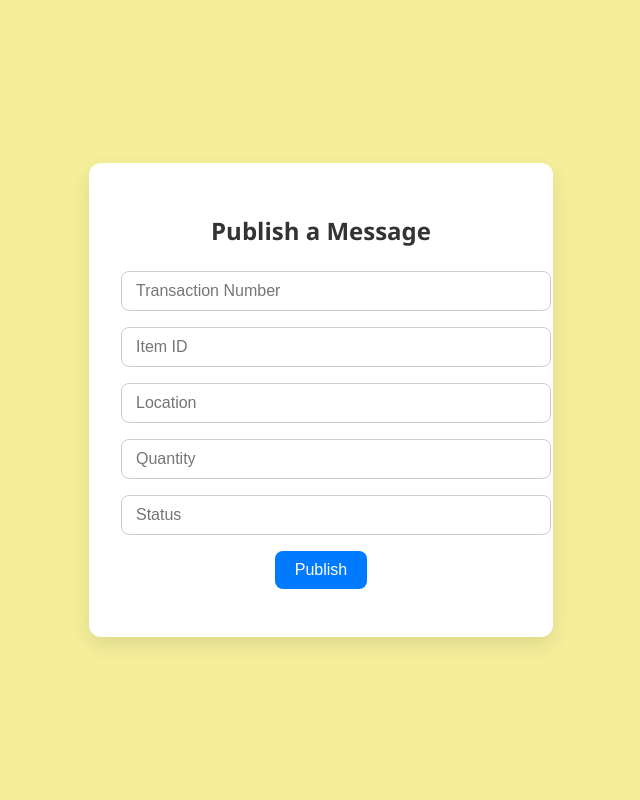
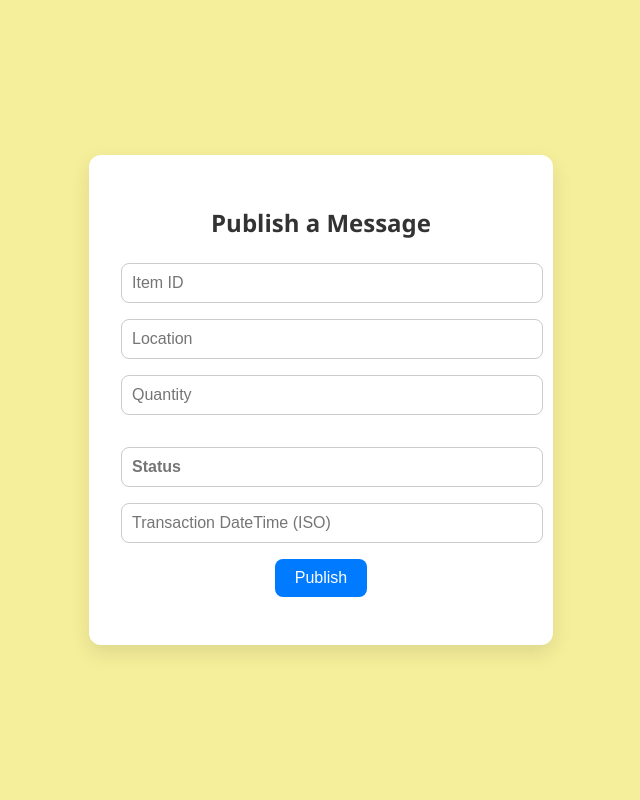
Before and after one commit to kdonjuan/Cloud-Messaging, a Flask app: page / in a window 1280 px wide. Shown: the whole page, without its empty margins (319-959 px from the left). Run offline with Flask 3, Linux system fonts and the light colour scheme.

Commit message:
GUYS ITS WORKINGGGG

```diff
--- a/publisherapi.py
+++ b/publisherapi.py
@@ -2,54 +2,52 @@ import os
 from flask import Flask, request, jsonify, render_template
 from google.cloud import pubsub_v1
 from google.oauth2 import service_account
-from config import PROJECT_ID, TOPIC_ID
+import json
 from db_config import get_db_connection
+from config import PROJECT_ID, TOPIC_ID, GOOGLE_APPLICATION_CREDENTIALS
 
-# Set up paths
-BASE_DIR = os.path.dirname(os.path.abspath(__file__))
-TEMPLATE_DIR = os.path.join(BASE_DIR, "templates")
+# Set up Flask app
+app = Flask(__name__)
 
-# Initialize Flask
-app = Flask(__name__, template_folder=TEMPLATE_DIR)
+# Load service account credentials
+credentials = service_account.Credentials.from_service_account_file(GOOGLE_APPLICATION_CREDENTIALS)
 
-# Load credentials
-credentials_path = os.environ.get("GOOGLE_APPLICATION_CREDENTIALS")
-credentials = service_account.Credentials.from_service_account_file(credentials_path)
-
-# Create Pub/Sub publisher
+# Initialize the Pub/Sub publisher
 publisher = pubsub_v1.PublisherClient(credentials=credentials)
 topic_path = publisher.topic_path(PROJECT_ID, TOPIC_ID)
 
-# Serve HTML page
+# HTML form route (if using templates)
 @app.route("/", methods=["GET"])
 def home():
     return render_template("publisher.html")
 
-# Handle POST requests to publish messages
+# ✅ Fixed /publish route that accepts full message JSON
 @app.route("/publish", methods=["POST"])
 def publish_message():
     try:
-        data = request.get_json()
-        message = data.get("message")
+        message = request.get_json()  # Expecting full JSON, not wrapped
+        if not message:
+            return jsonify({"error": "Missing JSON data"}), 400
 
-        if not message:
-            return jsonify({"error": "Message is required"}), 400
+        print("🔁 Received message to publish:", message)  # For debugging/logging
 
-        future = publisher.publish(topic_path, message.encode("utf-8"))
+        # Convert the full message to JSON bytes and publish
+        message_data = json.dumps(message).encode("utf-8")
+        future = publisher.publish(topic_path, message_data)
         message_id = future.result()
 
-        return jsonify({"message": "Message published successfully", "message_id": message_id})
+        return jsonify({"message": "Message published successfully", "message_id": message_id}), 200
 
     except Exception as e:
-        print("🔥 Error in /publish:", e)
+        print("❌ Error publishing message:", e)
         return jsonify({"error": str(e)}), 500
 
-# ✅ Handle GET requests to retrieve messages
+# /messages route to retrieve from DB for Consumer UI
 @app.route("/messages", methods=["GET"])
 def get_messages():
     try:
         conn = get_db_connection()
-        cursor = conn.cursor()  # ✅ FIXED: removed dictionary=True
+        cursor = conn.cursor()
 
         cursor.execute("""
             SELECT message_id, item_id, location, quantity, status, transaction_datetime, is_duplicate, created_at
@@ -73,9 +71,9 @@ def get_messages():
 
         return jsonify(messages), 200
     except Exception as e:
-        print("🔥 Error in /messages:", e)
+        print("❌ Error retrieving messages:", e)
         return jsonify({"error": str(e)}), 500
 
-# Run server
+# Run the Flask app
 if __name__ == "__main__":
     app.run(debug=True, port=5001)
--- a/templates/publisher.html
+++ b/templates/publisher.html
@@ -6,7 +6,7 @@
 <title>Publisher UI</title>
 <style>
     body {
-      font-family: 'Segoe UI', Tahoma, Geneva, Verdana, sans-serif;
+      font-family: 'Segoe UI', sans-serif;
       background: #f5ef9b;
       display: flex;
       justify-content: center;
@@ -14,6 +14,7 @@
       height: 100vh;
       margin: 0;
     }
+
     .container {
       background: #fff;
       padding: 2rem;
@@ -23,30 +24,31 @@
       width: 100%;
       text-align: center;
     }
+
     h2 {
       margin-bottom: 1.5rem;
       color: #333;
     }
-    input[type="text"], input[type="number"] {
+
+    input[type="text"] {
       width: 100%;
-      padding: 10px 14px;
+      padding: 10px;
       margin-bottom: 1rem;
+      border-radius: 8px;
       border: 1px solid #ccc;
+      font-size: 1rem;
+    }
+
+    button {
+      padding: 10px 20px;
+      background: #007bff;
+      color: white;
+      border: none;
       border-radius: 8px;
       font-size: 1rem;
-    }
-    button {
-      background-color: #007bff;
-      color: white;
-      border: none;
-      padding: 10px 20px;
-      font-size: 1rem;
-      border-radius: 8px;
       cursor: pointer;
     }
-    button:hover {
-      background-color: #0056b3;
-    }
+
     #status {
       margin-top: 1rem;
       font-weight: bold;
@@ -56,57 +58,60 @@
 <body>
 <div class="container">
 <h2>Publish a Message</h2>
-    <input type="text" id="transactionNumber" placeholder="Transaction Number" />
-    <input type="text" id="itemId" placeholder="Item ID" />
-    <input type="text" id="location" placeholder="Location" />
-    <input type="number" id="quantity" placeholder="Quantity" />
-    <input type="text" id="statusField" placeholder="Status" />
-    <button id="publish">Publish</button>
+<input type="text" id="itemId" placeholder="Item ID">
+<input type="text" id="location" placeholder="Location">
+<input type="text" id="quantity" placeholder="Quantity">
+<input type="text" id="status" placeholder="Status">
+<input type="text" id="datetime" placeholder="Transaction DateTime (ISO)">
+<button onclick="publish()">Publish</button>
 <p id="status"></p>
 </div>
 
   <script>
-    document.getElementById("publish").addEventListener("click", async function () {
-      const transactionNumber = document.getElementById("transactionNumber").value.trim();
-      const itemId = document.getElementById("itemId").value.trim();
-      const location = document.getElementById("location").value.trim();
+    async function publish() {
+      const itemId = document.getElementById("itemId").value;
+      const location = document.getElementById("location").value;
       const quantity = parseInt(document.getElementById("quantity").value);
-      const statusField = document.getElementById("statusField").value.trim();
-      const statusText = document.getElementById("status");
+      const statusText = document.getElementById("status").value;
+      const datetime = document.getElementById("datetime").value;
+      const statusMsg = document.getElementById("status");
 
-      if (!transactionNumber || !itemId || !location || !quantity || !statusField) {
-        statusText.textContent = "Please fill out all fields.";
-        statusText.style.color = "red";
+      if (!itemId || !location || !quantity || !statusText || !datetime) {
+        statusMsg.textContent = "❌ All fields are required.";
+        statusMsg.style.color = "red";
         return;
       }
 
-      const message = {
-        TransactionNumber: transactionNumber,
+      const payload = {
+        TransactionNumber: crypto.randomUUID(),
         ItemId: itemId,
         Location: location,
         Quantity: quantity,
-        Status: statusField,
-        TransactionDateTime: new Date().toISOString()
+        Status: statusText,
+        TransactionDateTime: datetime
       };
 
       try {
-        const response = await fetch("http://localhost:5001/publish", {
+        const res = await fetch("http://localhost:5001/publish", {
           method: "POST",
-          headers: {
-            "Content-Type": "application/json"
-          },
-          body: JSON.stringify(message)
+          headers: { "Content-Type": "application/json" },
+          body: JSON.stringify(payload)
         });
 
-        const result = await response.json();
-        statusText.textContent = result.status || "Message published!";
-        statusText.style.color = "green";
+        const result = await res.json();
+
+        if (res.ok) {
+          statusMsg.textContent = "✅ Message published!";
+          statusMsg.style.color = "green";
+        } else {
+          statusMsg.textContent = "❌ Failed: " + (result.error || "Unknown error");
+          statusMsg.style.color = "red";
+        }
       } catch (error) {
-        console.error("Error:", error);
-        statusText.textContent = "Failed to publish message.";
-        statusText.style.color = "red";
+        statusMsg.textContent = "❌ Network error";
+        statusMsg.style.color = "red";
       }
-    });
+    }
 </script>
 </body>
 </html>
```
Also changed, not shown: check_db.py (added, +16 -0 lines), 1 other file. Lines whose indentation alone changed are shown as unchanged.
